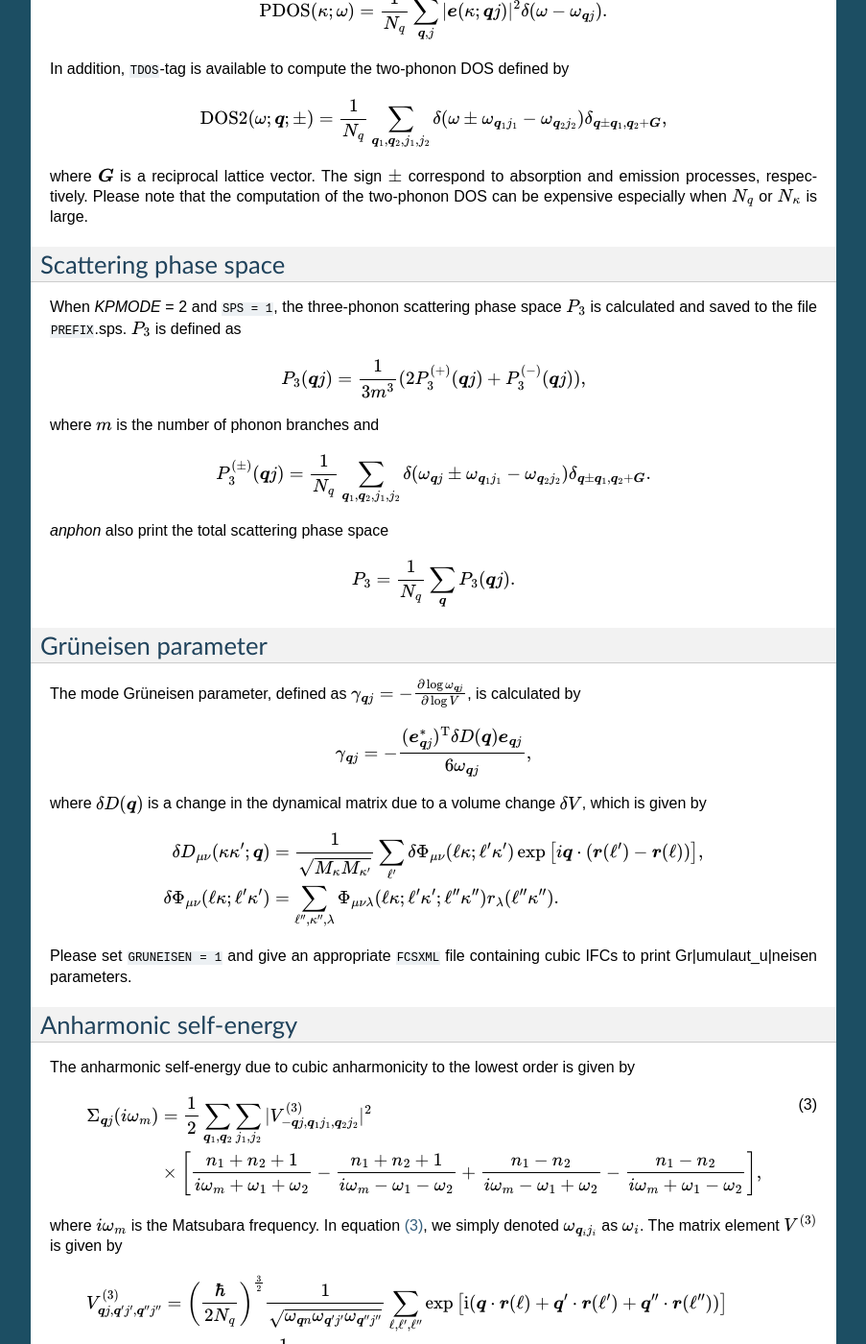
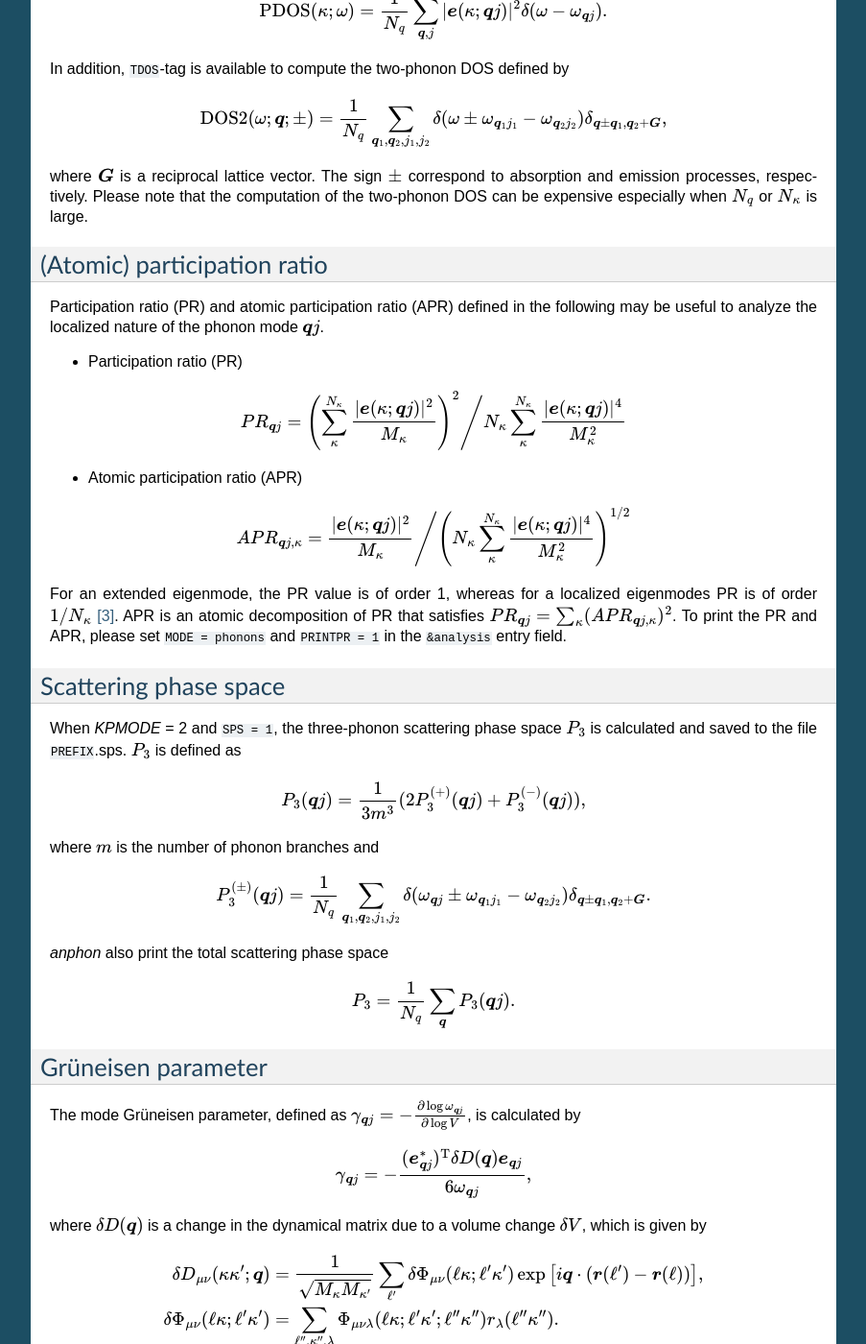
Before and after one commit to ttadano/alamode, a Sphinx documentation site: the page built from docs/source/formalism/formalism_anphon.rst, in a window 1280 px wide and 1400 px high, scrolled down 2364 px. Shown: the whole window at 96% size, without its empty margins (198-1101 px from the left). Built offline with Sphinx 7.4.7, drawn with Linux system fonts in a browser that asks for light colours; some of the changed text lies outside the part shown.

Commit message:
Since "nzero" may be a little confusing, fcs.cpp was modified so that "nzero" is no longer printed. Support a new function to print (atomic) participation ratio. Documents are updated accordingly.

```diff
--- a/docs/source/formalism/formalism_anphon.rst
+++ b/docs/source/formalism/formalism_anphon.rst
@@ -157,6 +157,27 @@ In addition, ``TDOS``-tag is available to compute the two-phonon DOS defined by
 where :math:`\boldsymbol{G}` is a reciprocal lattice vector. The sign :math:`\pm` correspond to absorption and emission processes, respectively. Please note that the computation of the two-phonon DOS can be expensive
 especially when :math:`N_{q}` or :math:`N_{\kappa}` is large.
 
+
+(Atomic) participation ratio
+----------------------------
+
+Participation ratio (PR) and atomic participation ratio (APR) defined in the following may be useful to analyze the localized nature of the phonon mode :math:`\boldsymbol{q}j`.
+
+* Participation ratio (PR)
+
+.. math::
+
+    PR_{\boldsymbol{q}j} = \left(\sum_{\kappa}^{N_{\kappa}} \frac{|\boldsymbol{e}(\kappa;\boldsymbol{q}j)|^{2}}{M_{\kappa}}\right)^{2} \Bigg/
+    N_{\kappa} \sum_{\kappa}^{N_{\kappa}} \frac{|\boldsymbol{e}(\kappa;\boldsymbol{q}j)|^{4}}{M_{\kappa}^{2}}
+
+* Atomic participation ratio (APR)
+
+.. math::
+
+    APR_{\boldsymbol{q}j,\kappa} = \frac{|\boldsymbol{e}(\kappa;\boldsymbol{q}j)|^{2}}{M_{\kappa}} \Bigg/ \left(  N_{\kappa} \sum_{\kappa}^{N_{\kappa}} \frac{|\boldsymbol{e}(\kappa;\boldsymbol{q}j)|^{4}}{M_{\kappa}^{2}} \right)^{1/2}
+
+For an extended eigenmode, the PR value is of order 1, whereas for a localized eigenmodes PR is of order :math:`1/N_{\kappa}` [3]_. APR is an atomic decomposition of PR that satisfies :math:`PR_{\boldsymbol{q}j} = \sum_{\kappa} (APR_{\boldsymbol{q}j,\kappa})^{2}`. To print the PR and APR, please set ``MODE = phonons`` and ``PRINTPR = 1`` in the ``&analysis`` entry field.
+
 Scattering phase space
 -----------------------
 
@@ -201,7 +222,7 @@ which is given by
      &= \sum_{\ell^{\prime\prime},\kappa^{\prime\prime},\lambda}\Phi_{\mu\nu\lambda}(\ell\kappa;\ell^{\prime}\kappa^{\prime};\ell^{\prime\prime}\kappa^{\prime\prime})r_{\lambda}(\ell^{\prime\prime}\kappa^{\prime\prime}).
     \end{align}
 
-Please set ``GRUNEISEN = 1`` and give an appropriate ``FCSXML`` file containing cubic IFCs to print Gr|umulaut_u|neisen parameters.
+Please set ``GRUNEISEN = 1`` and give an appropriate ``FCSXML`` file containing cubic IFCs to print Gr\ |umulaut_u|\ neisen parameters.
 
 
 Anharmonic self-energy
@@ -251,7 +272,7 @@ To disable the reduction, please set ``TRISYM = 0``.
 Isotope scattering
 ------------------
 
-The effect of isotope scatterings can be considered by the mass perturbation approach proposed by S. Tamura [3]_ by the ``ISOTOPE``-tag.
+The effect of isotope scatterings can be considered by the mass perturbation approach proposed by S. Tamura [4]_ by the ``ISOTOPE``-tag.
 The corresponding phonon linewidth is given by
 
 .. math::
@@ -327,6 +348,8 @@ We recommend to use the tetrahedron method whenever possible, even though it may
 
 .. [2] Y\. Wang *et al.*, J. Phys.: Condens. Matter **22**, 202201 (2010).
 
-.. [3] S\. -I. Tamura, Phys. Rev. B **27**, 858 (1983).
+.. [3] J\. Hafner and M. Krajci, J. Phys.: Condens. Matter **5**, 2489 (1993).
 
-.. [4] P\. E. Bl\ |umulaut_o|\ chl, O. Jepsen, and O. K. Andersen, Phys. Rev. B **49**, 1450555 (1994).
+.. [4] S\. -I. Tamura, Phys. Rev. B **27**, 858 (1983).
+
+.. [5] P\. E. Bl\ |umulaut_o|\ chl, O. Jepsen, and O. K. Andersen, Phys. Rev. B **49**, 1450555 (1994).
```
Also changed, not shown: other parts of docs/source/formalism/formalism_anphon.rst (+1 -1 lines), docs/source/input/inputanphon.rst (+15 -0 lines), docs/source/output.rst (+11 -1 lines), 3 other files.
